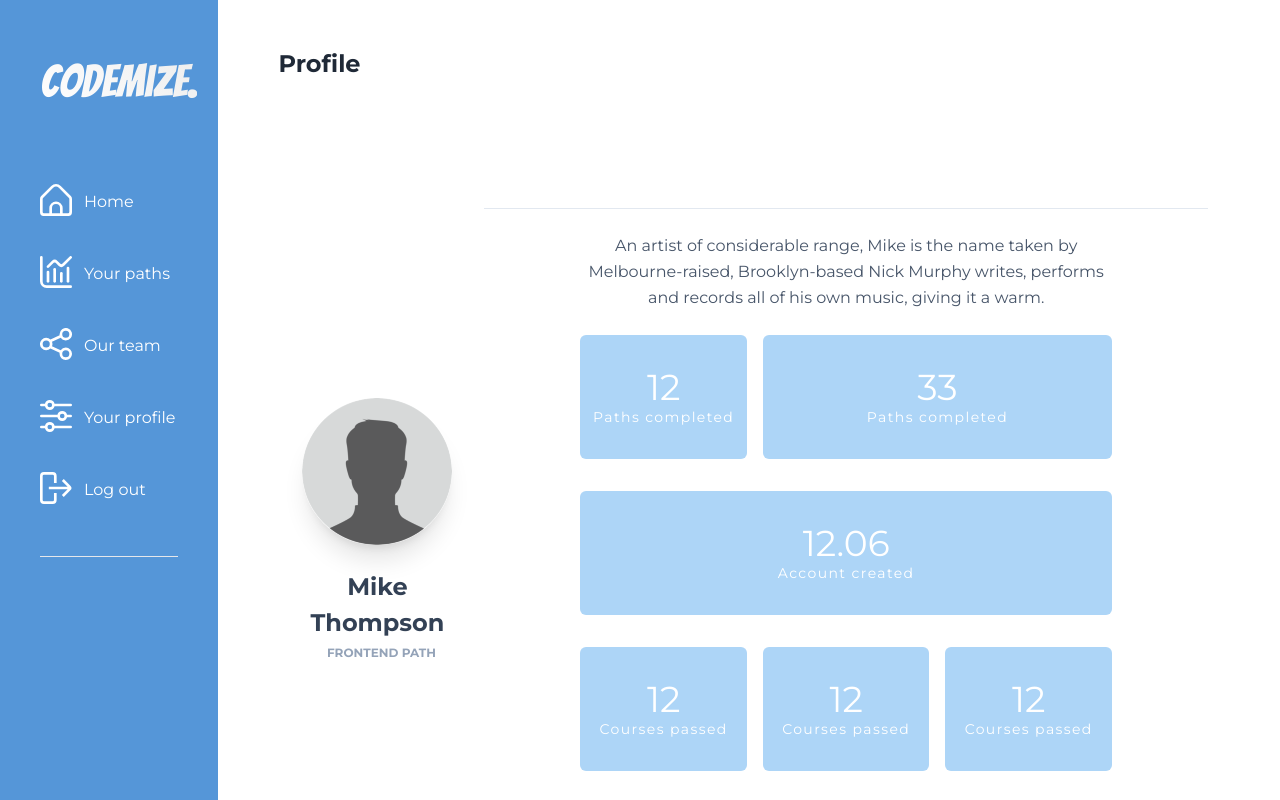
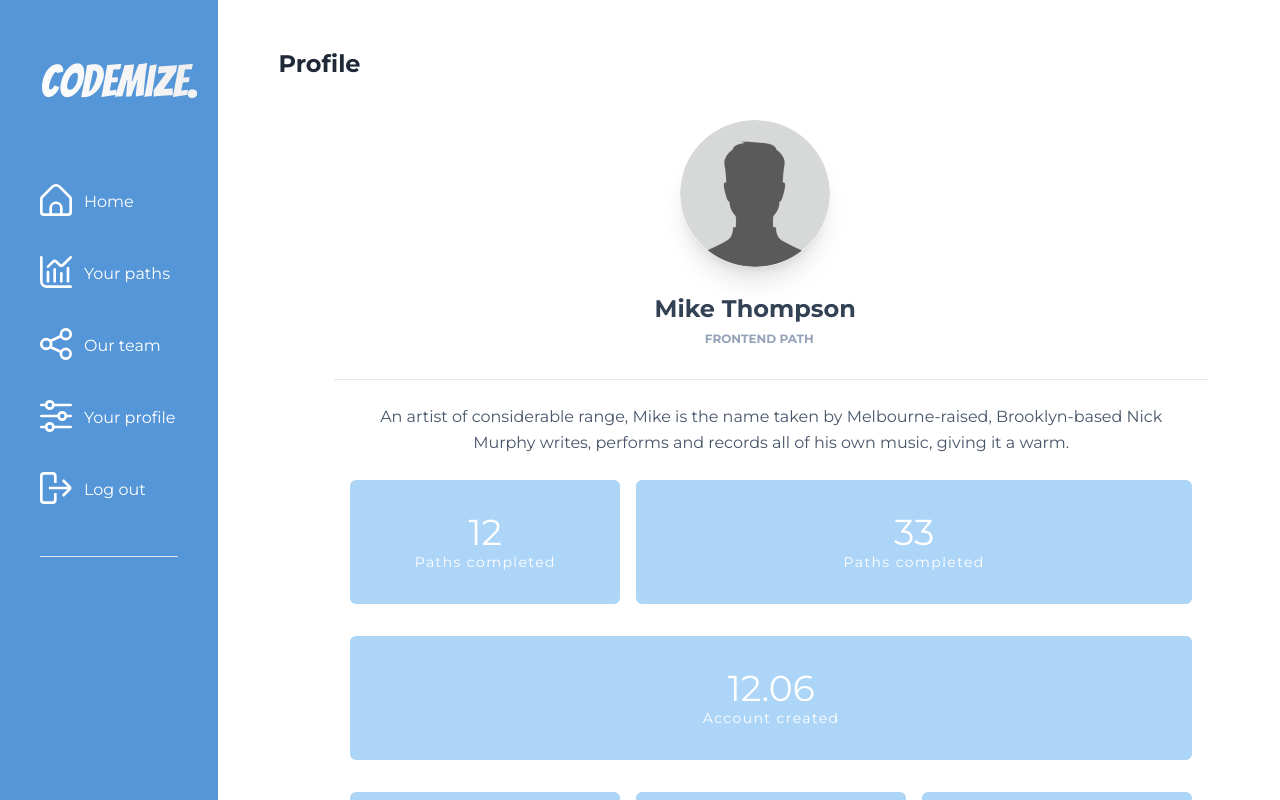
Before and after one commit to a-lukasiewicz/codemize, a Vue app: page /profile in a window 1280 px wide. Shown: the top 800 px of the page. Built offline with nearby package versions, Linux system fonts and the light colour scheme; no server answers.

Commit message:
completed sidebar pages

```diff
--- a/src/components/authorized/paths/Paths.vue
+++ b/src/components/authorized/paths/Paths.vue
@@ -1,12 +1,12 @@
 <template>
-  <div class="grid grid-cols-2 gap-8">
+  <div class="grid grid-cols-1 gap-8 md:grid-cols-2">
     <PathCard
       pathName="Frontend Developer"
       pathDescription="Frontend Developer description"
     />
   </div>
   <h3 class="py-4 text-2xl font-bold">Comming soon!</h3>
-  <div class="grid grid-cols-2 gap-8">
+  <div class="grid grid-cols-1 gap-8 md:grid-cols-2">
     <PathCard
       disabled
       pathName="Backend Developer"
--- a/src/components/authorized/profile/ProfileCard.vue
+++ b/src/components/authorized/profile/ProfileCard.vue
@@ -1,6 +1,6 @@
 <template>
-  <div class="relative flex w-full mt-16 mb-6">
-    <div class="flex items-center px-6">
+  <div class="relative flex w-full mb-6">
+    <div class="flex flex-col items-center md:px-6">
       <div>
         <div class="flex flex-wrap justify-center">
           <div class="flex justify-center w-full">
@@ -23,7 +23,7 @@
           </div>
         </div>
       </div>
-      <div class="px-20 py-6 mt-6 ml-8 text-center border-t border-slate-200">
+      <div class="py-6 mt-6 text-center border-t md:ml-8 border-slate-200">
         <div class="flex flex-wrap justify-center">
           <div class="w-full px-4">
             <p class="mb-4 leading-relaxed text-slate-600">
@@ -31,7 +31,7 @@
               Melbourne-raised, Brooklyn-based Nick Murphy writes, performs and
               records all of his own music, giving it a warm.
             </p>
-            <div class="grid grid-cols-3 gap-4">
+            <div class="grid grid-cols-3 gap-4 md:grid-cols-3">
               <ProfileBoxCard :value="12" text="Paths completed" />
               <ProfileBoxCard
                 class="col-span-2"
```
